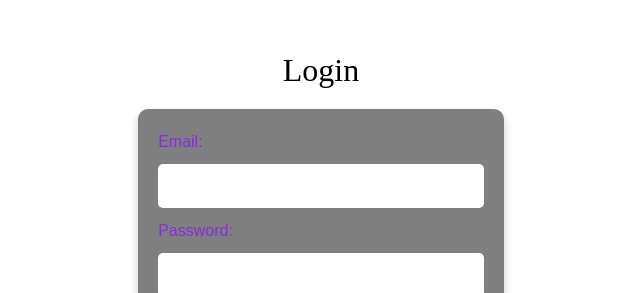
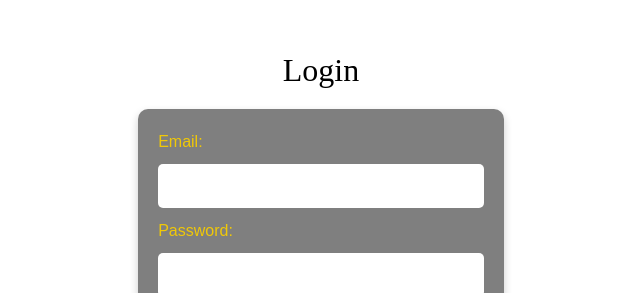
Before and after one commit to MaryamMohamedAuf/cohort-management-system-frontend-react, a React (Create React App) app: page / in a window 1280 px wide. Shown: the part 189-482 px from the top of the page, without its empty margins (319-959 px from the left). Built offline with nearby package versions, Linux system fonts and the light colour scheme.

Commit message:
Just making sure changes are configured after deployment on netfily

```diff
--- a/src/components/Login.css
+++ b/src/components/Login.css
@@ -24,8 +24,7 @@ h2 {
 
 .login-container label {
     font-family: 'Arial', sans-serif;
-    color: blueviolet;
-    /* #f0c808; */
+    color:#f0c808;
 }
 
 input {
```
